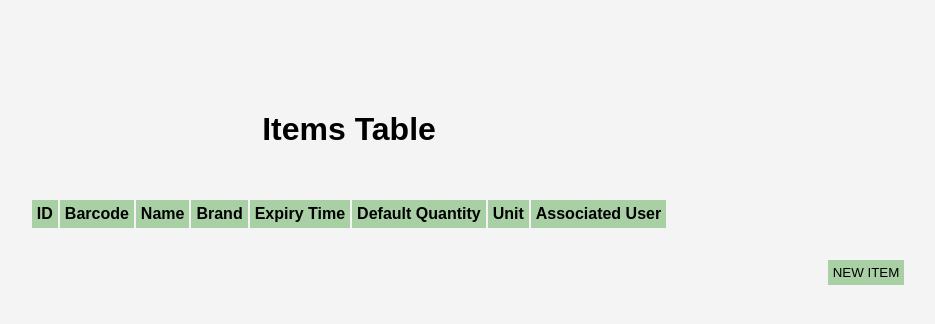
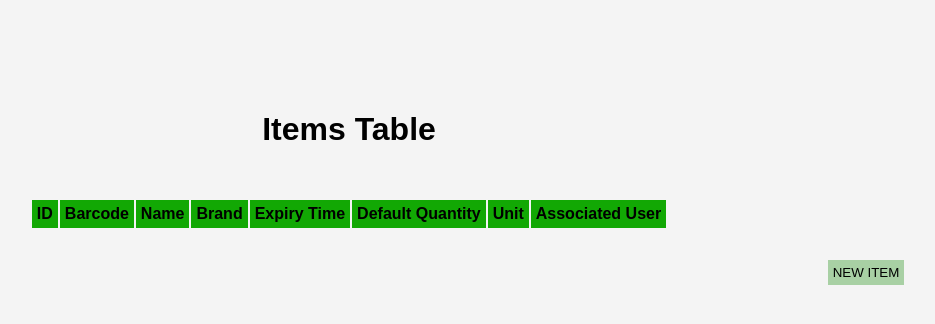
Before and after one commit to ChickenTenders2/FoodLink, a Flask app: page /admin/item_view in a window 1280 px wide. Shown: the part 227-551 px from the top of the page, without its empty margins (291-1226 px from the left). Run offline with Flask 3, Linux system fonts and the light colour scheme; data that the repository does not hold is empty.

Commit message:
Added overflow for the table for better usability

```diff
--- a/web_app/static/style.css
+++ b/web_app/static/style.css
@@ -69,6 +69,19 @@ th {
     height: 100%;
     overflow: auto;
     background-color: rgba(0,0,0,0.4);
+}
+
+.items {
+    max-height: 60vh;
+    max-width: 90%;
+    overflow: auto;
+}
+
+table th {
+    position: sticky;
+    top: 0;
+    z-index: 1;
+    background-color: #12a804;
 }
 
 .modal-content {
--- a/web_app/templates/item_view.html
+++ b/web_app/templates/item_view.html
@@ -8,8 +8,9 @@
     <link rel="stylesheet" href="{{ url_for('static', filename='style.css') }}">
 </head>
 <body>
-    <h1 class="item_view_title"> Items Table</h1>
-    <table>
+    <h1 class="item_view_title">Items Table</h1>
+    <div class="items">
+    <table class="table-items">
         <tr>
             <th>ID</th>
             <th>Barcode</th>
@@ -30,6 +31,7 @@
             </tr>
         {% endfor %}
     </table>
+    </div>
     <button class="add" onclick="open_popup('New Item', '', '', '', '', '', '', '', true)">NEW ITEM</button>
        <!-- Pop-Up for Editing Quantity & Expiration Date -->
        <div id="popup" class="popup">
```
